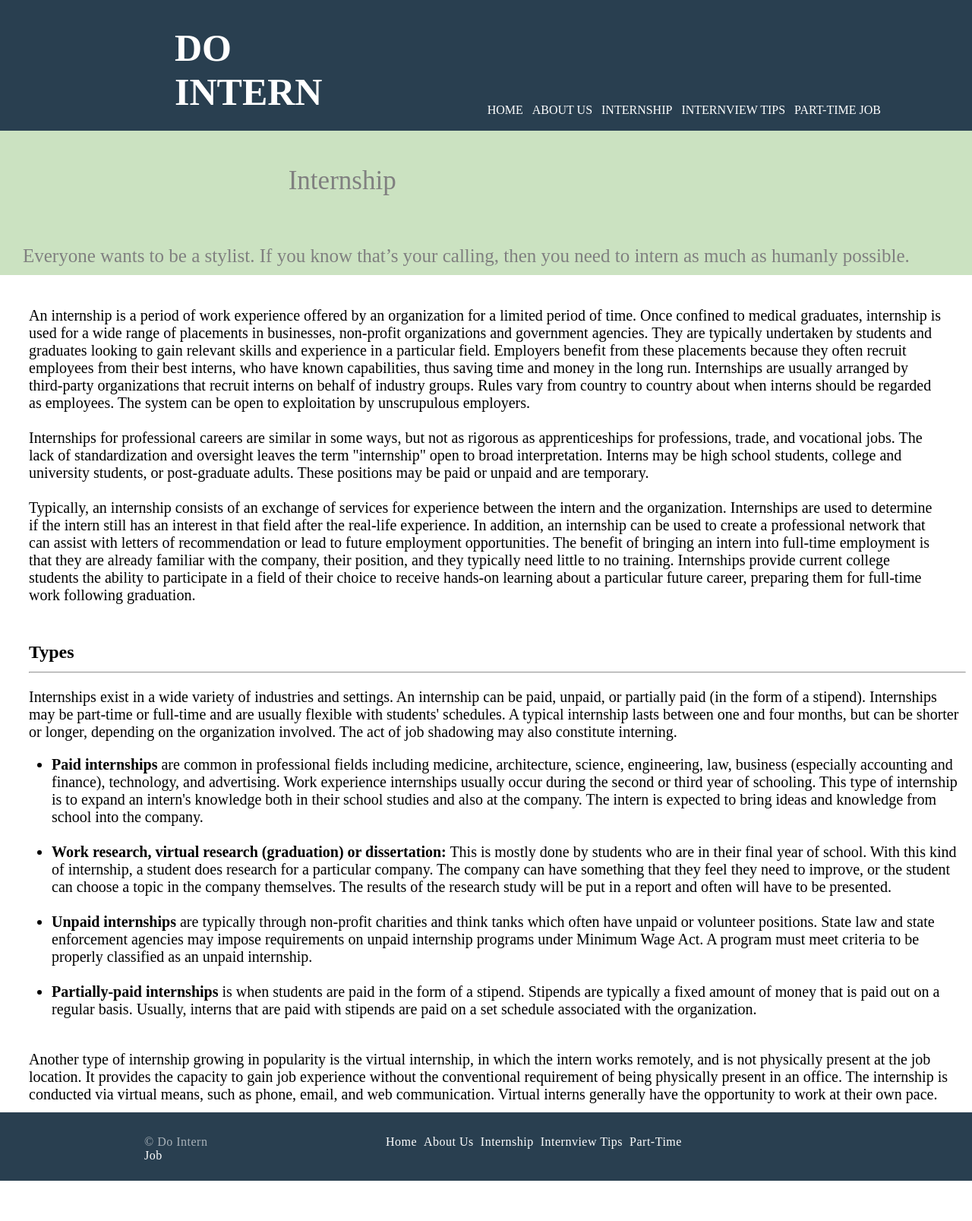
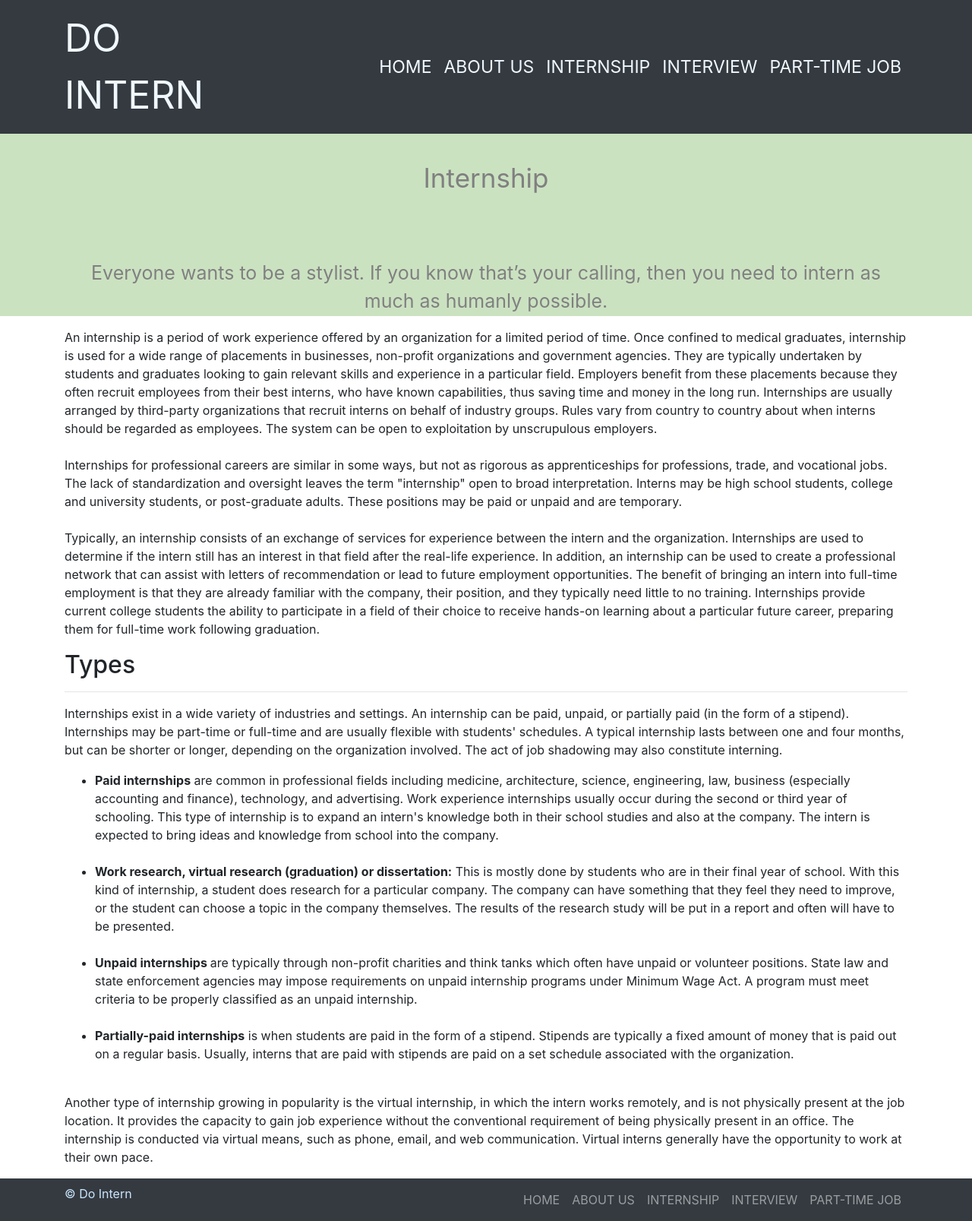
Before and after one commit to souravku34/project, a plain HTML site: page index3.html in a window 1280 px wide. Shown: the whole page at 76% size. Before the commit the page ends 1560 px from the top, so only its background shows below. Drawn offline with nearby package versions, Linux system fonts and the light colour scheme.

Commit message:
Update index3.html

```diff
--- a/index3.html
+++ b/index3.html
@@ -1,19 +1,48 @@
-<html>
+<!DOCTYPE html>
+<html lang="en">
 <head>
-	<link rel="stylesheet" type="text/css"  href="sec.css">
+    <meta charset="utf-8">
+  <meta name="viewport" content="width=device-width, initial-scale=1">
+  <link rel="stylesheet" href="https://maxcdn.bootstrapcdn.com/bootstrap/4.4.1/css/bootstrap.min.css">
+  <script src="https://ajax.googleapis.com/ajax/libs/jquery/3.4.1/jquery.min.js"></script>
+  <script src="https://cdnjs.cloudflare.com/ajax/libs/popper.js/1.16.0/umd/popper.min.js"></script>
+  <script src="https://maxcdn.bootstrapcdn.com/bootstrap/4.4.1/js/bootstrap.min.js"></script>
+  <title>INTERNSHIP</title>
 </head>
-<title>	INTERNSHIP</title>
 <body>
-<div class="asd">
-<h1 class="praa"><a href="index.html">do <br>intern</a></h1>
-<p class="wer"><a href="index.html">home</a>&nbsp;&nbsp;&nbsp;<a href="index2.html">about us</a>&nbsp;&nbsp;&nbsp;<a href="index3.html">internship</a>&nbsp;&nbsp;&nbsp;<a href="index4.html">internview tips</a>&nbsp;&nbsp;&nbsp;<a href="index5.html">part-time job</a></p>
+    <nav class="navbar navbar-expand-sm navbar-dark bg-dark">
+		<div class="container">
+		<a href="index1.html" class="navbar-brand" style="font-size:50px; color: aliceblue;">DO<br>INTERN</a>
+		<button class="navbar-toggler btn-primary" data-toggle="collapse" data-target="#navbaraid">
+			<span class="navbar-toggler-icon"></span>
+		</button>
+		<div class="collapse navbar-collapse" id="navbaraid">
+		<ul class="navbar-nav text-center ml-auto">
+			<li class="nav-item">
+				<a href="index1.html" class="nav-link" style="font-size: 23px; color: aliceblue;">HOME</a>
+			</li>
+			<li class="nav-item">
+				<a href="page2.html" class="nav-link" style="font-size: 23px; color: aliceblue;">ABOUT US</a>
+			</li>
+			<li class="nav-item">
+				<a href="page3.html" class="nav-link" style="font-size: 23px; color: aliceblue;">INTERNSHIP</a>
+			</li>
+			<li class="nav-item">
+				<a href="page4.html" class="nav-link" style="font-size: 23px; color: aliceblue;">INTERVIEW</a>
+			</li>
+            <li class="nav-item">
+				<a href="page5.html" class="nav-link" style="font-size: 23px; color: aliceblue;">PART-TIME JOB</a>
+			</li>
+		</ul>
 	</div>
-<div class="qaz">
-<p  style="float:right;">internship</p>
-<p class="wsx" style="float:left;">Everyone wants to be a stylist. If you know that’s your calling, then you need to intern as much as humanly possible.
-</p>
 	</div>
-<div>
+</nav>
+<div style="background-color:#cbe2c1;">
+    <div class="container" style="padding-top: 2em;"><p class="text-center"style="color:grey; font-size:35px;">Internship</p></div>
+    <div class="container"style="padding-top: 4em;"><p class="text-center" style="color:grey; font-size: 25px;">Everyone wants to be a stylist. If you know that’s your calling, then you need to intern as much as humanly possible.
+    </p></div>
+</div>
+<div class="container">
     <p class="edc">An internship is a period of work experience offered by an organization for a limited period of time. Once confined to medical graduates, internship is used for a wide range of placements in businesses, non-profit organizations and government agencies. They are typically undertaken by students and graduates looking to gain relevant skills and experience in a particular field. Employers benefit from these placements because they often recruit employees from their best interns, who have known capabilities, thus saving time and money in the long run. Internships are usually arranged by third-party organizations that recruit interns on behalf of industry groups. Rules vary from country to country about when interns should be regarded as employees. The system can be open to exploitation by unscrupulous employers.<BR><BR>
 
     Internships for professional careers are similar in some ways, but not as rigorous as apprenticeships for professions, trade, and vocational jobs. The lack of standardization and oversight leaves the term "internship" open to broad interpretation. Interns may be high school students, college and university students, or post-graduate adults. These positions may be paid or unpaid and are temporary.<br><BR>
@@ -25,16 +54,33 @@ Typically, an internship consists of an exchange of services for experience betw
     <li><b>Unpaid internships </b>are typically through non-profit charities and think tanks which often have unpaid or volunteer positions. State law and state enforcement agencies may impose requirements on unpaid internship programs under Minimum Wage Act. A program must meet criteria to be properly classified as an unpaid internship.</li><br>
     <li><b>Partially-paid internships</b> is when students are paid in the form of a stipend. Stipends are typically a fixed amount of money that is paid out on a regular basis. Usually, interns that are paid with stipends are paid on a set schedule associated with the organization.</li><br></ul>
     <p class="xyz">Another type of internship growing in popularity is the virtual internship, in which the intern works remotely, and is not physically present at the job location. It provides the capacity to gain job experience without the conventional requirement of being physically present in an office. The internship is conducted via virtual means, such as phone, email, and web communication. Virtual interns generally have the opportunity to work at their own pace.
-</p>
-<div class="fadiv">
-<p class="ftdiv"">
-&copy; Do Intern
-<span  class="fdiv">
-<a href="index.html">home</a>&nbsp;&nbsp;<a href="index2.html">about us</a>&nbsp;&nbsp;<a href="index3.html">internship</a>&nbsp;&nbsp;<a href="index4.html">internview tips</a>&nbsp;&nbsp;<a href="index5.html">part-time job</a>
-</span>
-</p>
+    </p></div>
+    <div>
+        <nav class="navbar navbar-expand-lg navbar-dark bg-dark">
+            <div class="container">
+                <!-- <a class="navbar-brand" href="#">Navbar</a> -->
+                <p style="color: #cce6ff">© Do Intern</p>
+
+                <ul class="navbar-nav text-center ml-auto">
+                    <li class="nav-item">
+                        <a href="index1.html" class="nav-link">HOME</a>
+                    </li>
+                    <li class="nav-item">
+                        <a href="page2.html" class="nav-link" >ABOUT US</a>
+                    </li>
+                    <li class="nav-item">
+                        <a href="page3.html" class="nav-link" >INTERNSHIP</a>
+                    </li>
+                    <li class="nav-item">
+                        <a href="page4.html" class="nav-link" >INTERVIEW</a>
+                    </li>
+                    <li class="nav-item">
+                        <a href="page5.html" class="nav-link" >PART-TIME JOB</a>
+                    </li>
+                </ul>
+            <!-- </div> -->
             </div>
-
-
+          </nav>
+    </div>
 </body>
 </html>
```
Lines whose indentation alone changed are shown as unchanged.
